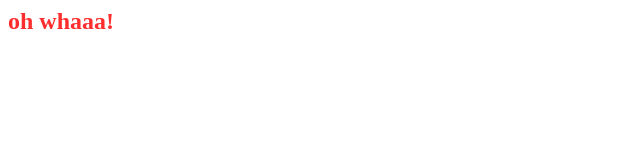
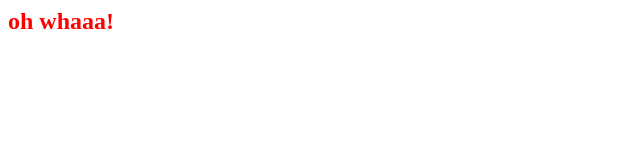
Before and after one commit to docanam/07MBIG---Visualizacion-de-Datos, a plain HTML site: page me.html in a window 1280 px wide. Shown: the full height of the page, 0-640 px from the left. Drawn offline with Linux system fonts and the light colour scheme.

Commit message:
1 file modified

```diff
--- a/styles.css
+++ b/styles.css
@@ -7,5 +7,5 @@
 }
 
 h2 {
-   color:#FE2E2E;
+   color:red;
 }
```
